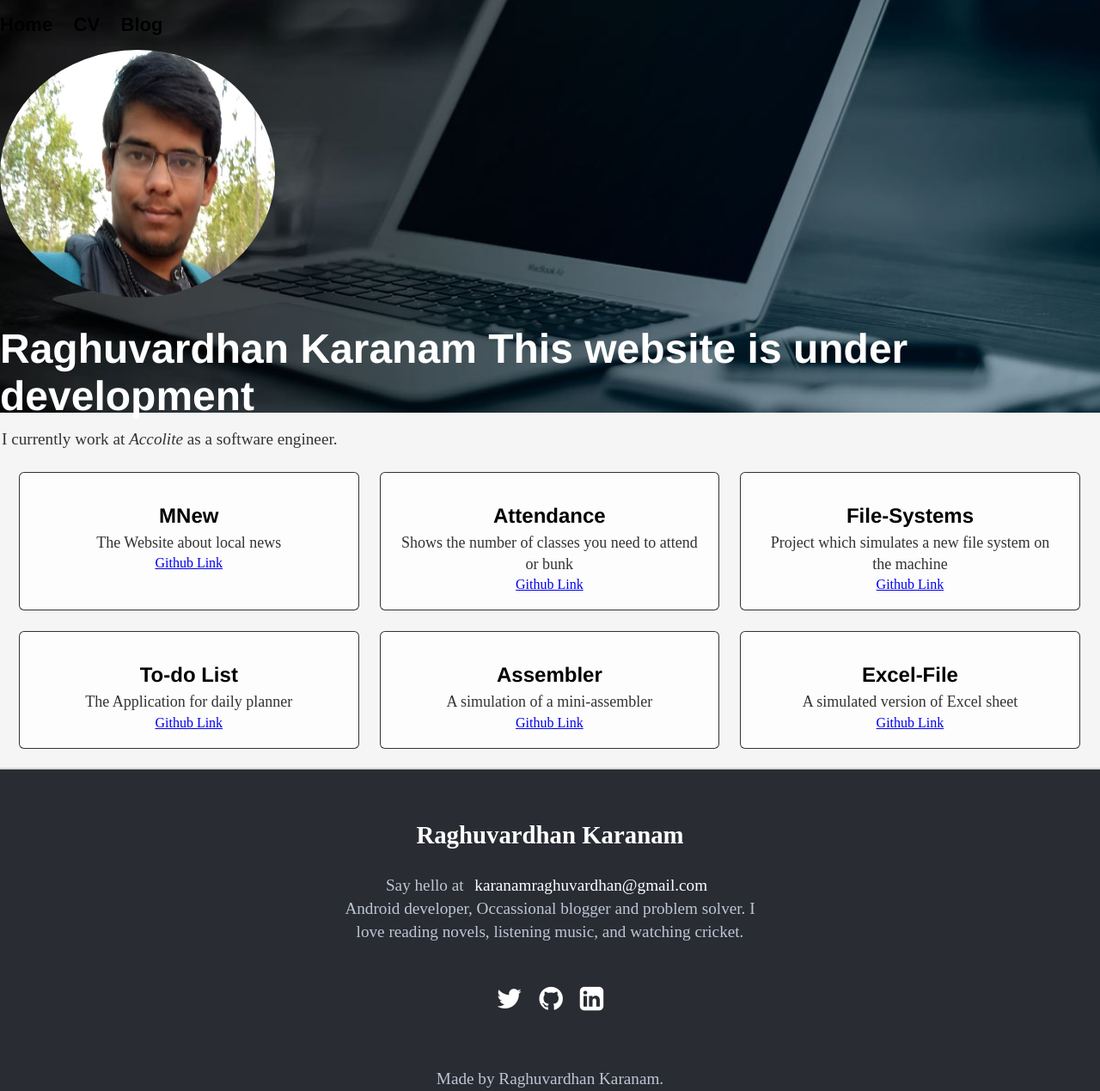
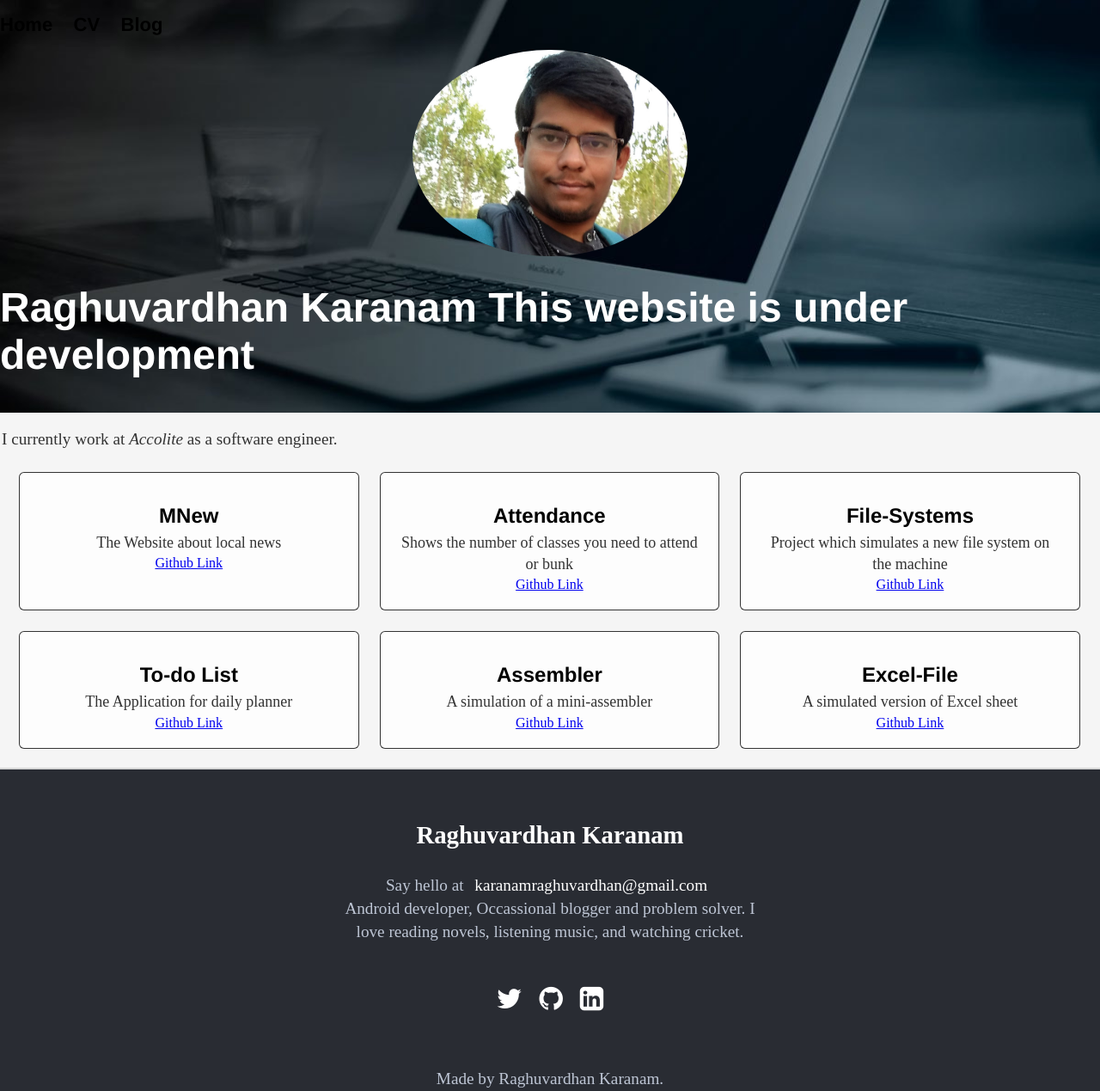
Before and after one commit to raghuvardhan/raghuvardhan.github.io, a Jekyll site: the page built from index.html, in a window 1280 px wide. Shown: the whole page at 86% size. Built offline with Jekyll 4.4.1, drawn with Linux system fonts in a browser that asks for light colours.

Commit message:
Update css/main.css

```diff
--- a/css/main.css
+++ b/css/main.css
@@ -47,8 +47,9 @@ ul.posts li {
 
 .avatar {
     border-radius: 50%;
-    height: 18em;
+    height: 25%;
     width: 25%;
+    margin: auto;
     display: block;
 }
 
```
